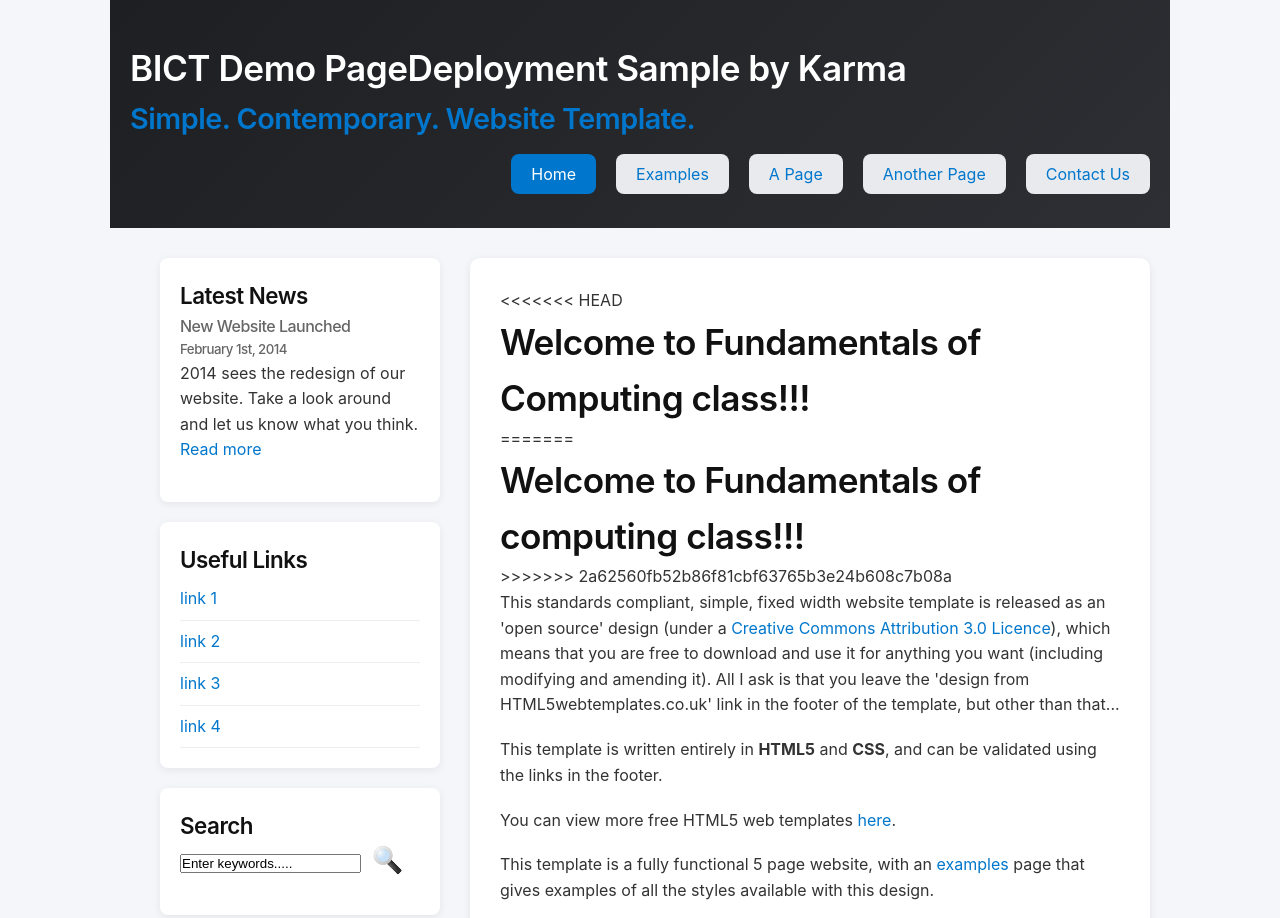
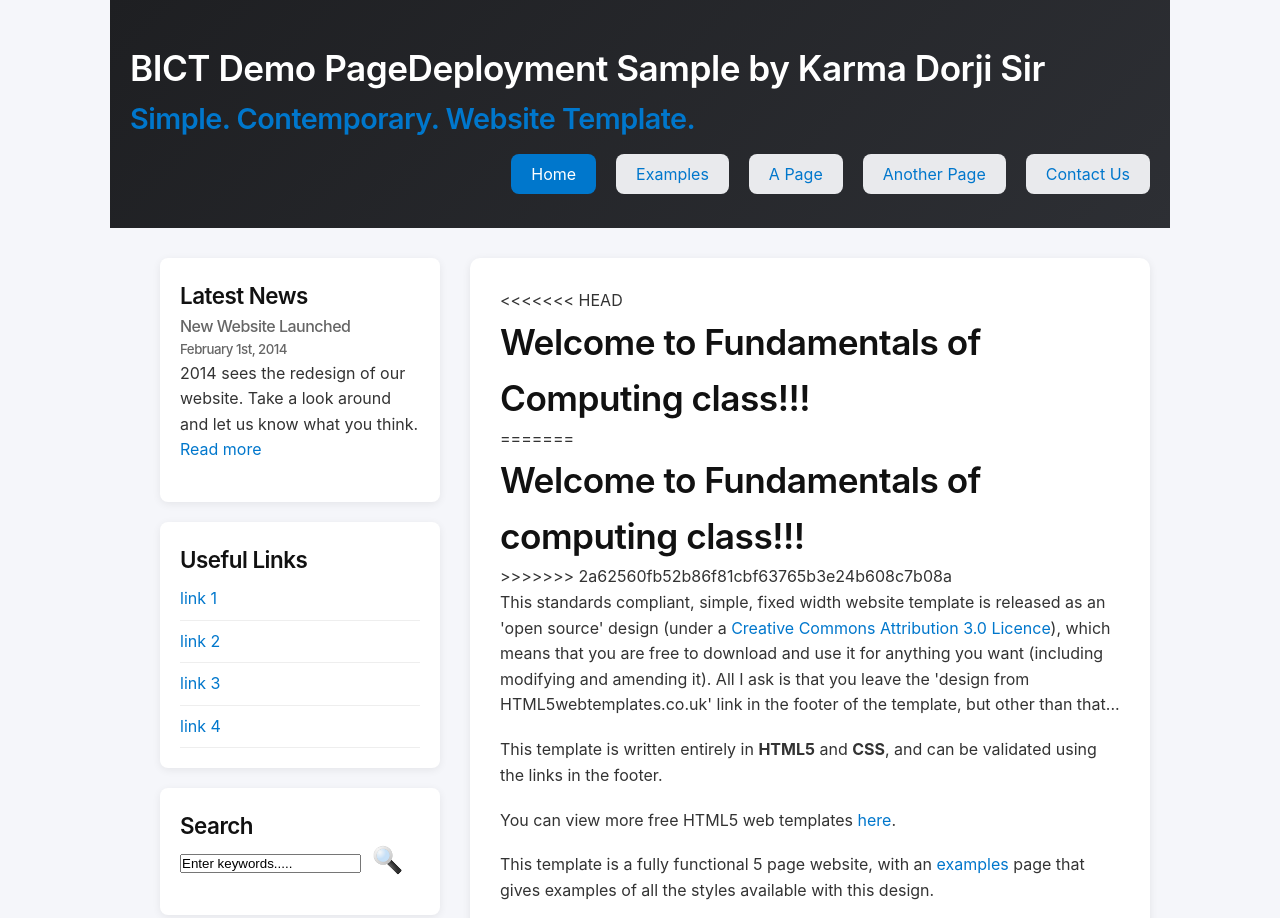
Before and after one commit to 12250149gcit-bot/My_Project, a plain HTML site: page index.html in a window 1280 px wide. Shown: the top 918 px of the page. Drawn offline with Linux system fonts and the light colour scheme.

Commit message:
index file edited

```diff
--- a/index.html
+++ b/index.html
@@ -15,7 +15,7 @@
       <div id="logo">
         <div id="logo_text">
           <!-- class="logo_colour", allows you to change the colour of the text -->
-          <h1><a href="index.html">BICT Demo Page<span class="logo_colour">Deployment Sample by Karma</span></a></h1>
+          <h1><a href="index.html">BICT Demo Page<span class="logo_colour">Deployment Sample by Karma Dorji Sir</span></a></h1>
           <h2>Simple. Contemporary. Website Template.</h2>
         </div>
       </div>
```
